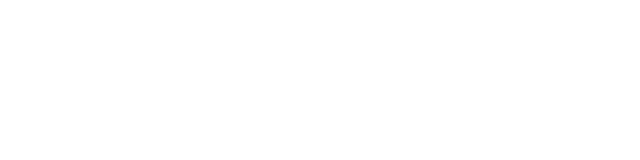
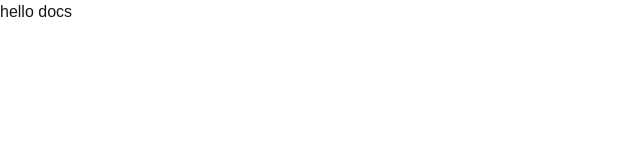
Before and after one commit to aashirwad89/DevSync, a Next.js app in the folder frontend/: page /documents in a window 1280 px wide. Shown: the top 160 px of the page, without its empty margins (0-640 px from the left). Built offline with nearby package versions, Linux system fonts and the light colour scheme.

Commit message:
Initial commit on new branch

```diff
--- a/frontend/app/documents/page.tsx
+++ b/frontend/app/documents/page.tsx
@@ -3,7 +3,7 @@ import React from 'react'
 function page() {
   return (
     <div>
-
+      hello docs
     </div>
   )
 }
```
